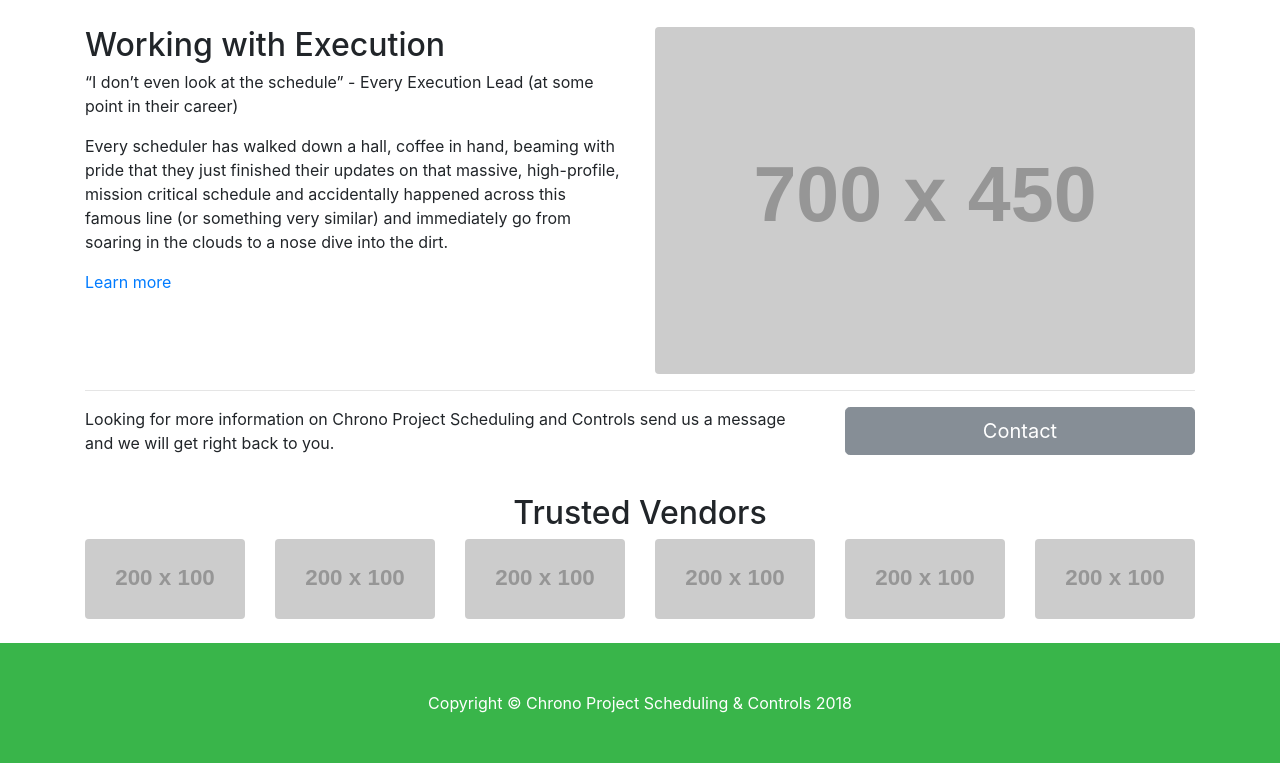
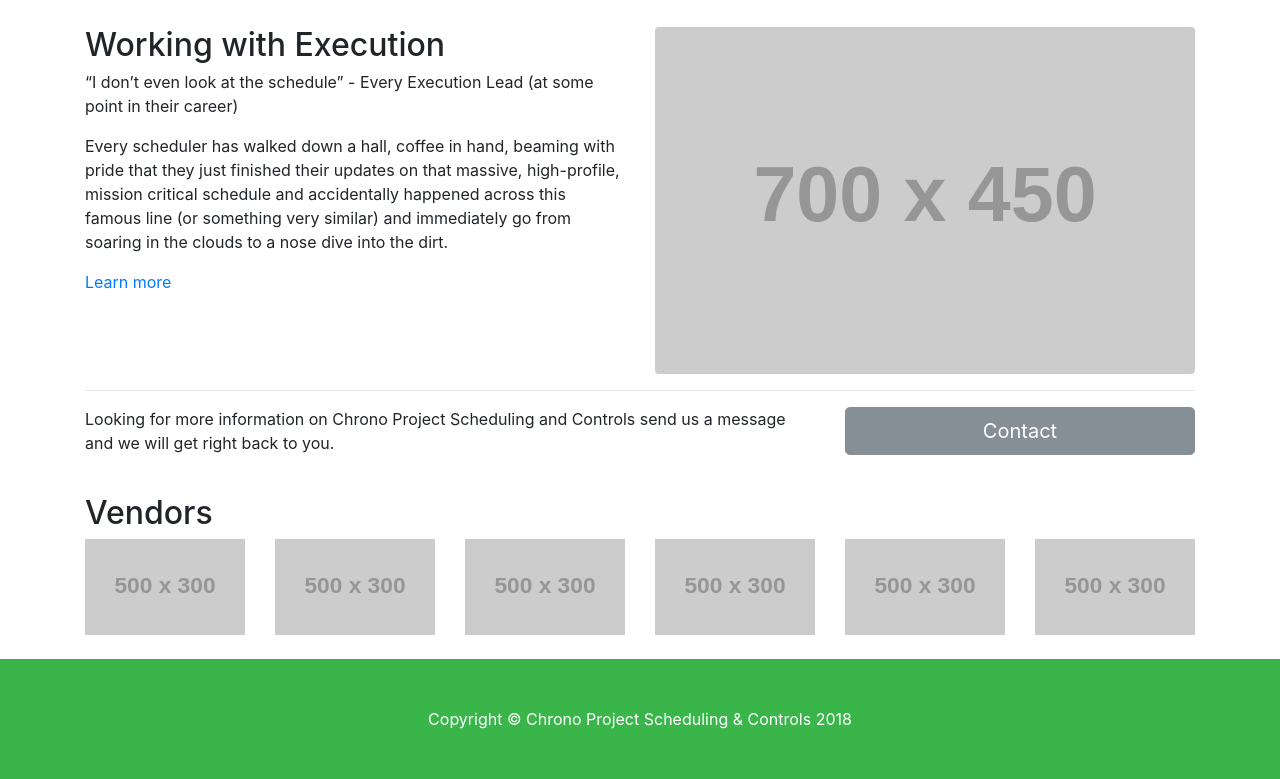
Before and after one commit to AdamMGaunt/chronoscheduling, a plain HTML site: page index.html in a window 1280 px wide. Shown: the part 1424-2203 px from the top of the page. Drawn offline with Linux system fonts and the light colour scheme.

Commit message:
added new content

```diff
--- a/index.html
+++ b/index.html
@@ -201,29 +201,28 @@
       </div>
 
       <!-- vendors -->
-      <div class="row mb-4">
-        <div class="col-md-12 text-center">
-          <h2>Trusted Vendors</h2>
+      <h2>Vendors</h2>
+      <div class="row">
+        <div class="col-lg-2 col-sm-4 mb-4">
+          <img class="img-fluid" src="http://placehold.it/500x300" alt="">
         </div>
-        <div class="col-lg-2 col-md-4">
-          <img class="img-fluid rounded" src="http://placehold.it/200x100" alt="">
+        <div class="col-lg-2 col-sm-4 mb-4">
+          <img class="img-fluid" src="http://placehold.it/500x300" alt="">
         </div>
-        <div class="col-lg-2 col-md-4">
-          <img class="img-fluid rounded" src="http://placehold.it/200x100" alt="">
+        <div class="col-lg-2 col-sm-4 mb-4">
+          <img class="img-fluid" src="http://placehold.it/500x300" alt="">
         </div>
-        <div class="col-lg-2 col-md-4">
-          <img class="img-fluid rounded" src="http://placehold.it/200x100" alt="">
+        <div class="col-lg-2 col-sm-4 mb-4">
+          <img class="img-fluid" src="http://placehold.it/500x300" alt="">
         </div>
-        <div class="col-lg-2 col-md-4">
-          <img class="img-fluid rounded" src="http://placehold.it/200x100" alt="">
+        <div class="col-lg-2 col-sm-4 mb-4">
+          <img class="img-fluid" src="http://placehold.it/500x300" alt="">
         </div>
-        <div class="col-lg-2 col-md-4">
-          <img class="img-fluid rounded" src="http://placehold.it/200x100" alt="">
-        </div>
-        <div class="col-lg-2 col-md-4">
-          <img class="img-fluid rounded" src="http://placehold.it/200x100" alt="">
+        <div class="col-lg-2 col-sm-4 mb-4">
+          <img class="img-fluid" src="http://placehold.it/500x300" alt="">
         </div>
       </div>
+      <!-- /.row -->
     </div>
     <!-- /.container -->
 
```
Also changed, not shown: about.html (+36 -32 lines), services.html (+2 -2 lines).
